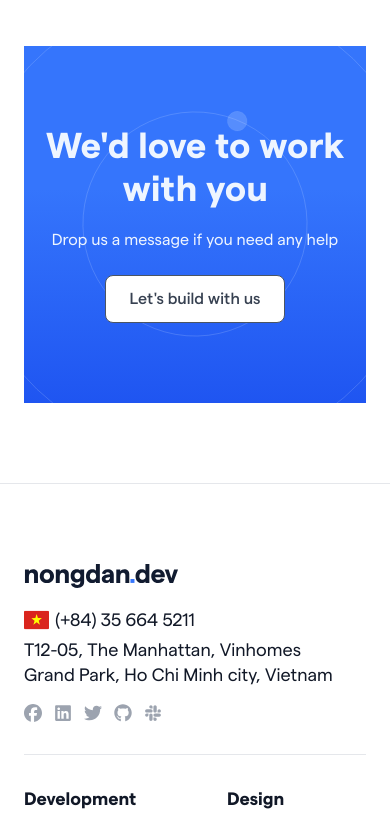
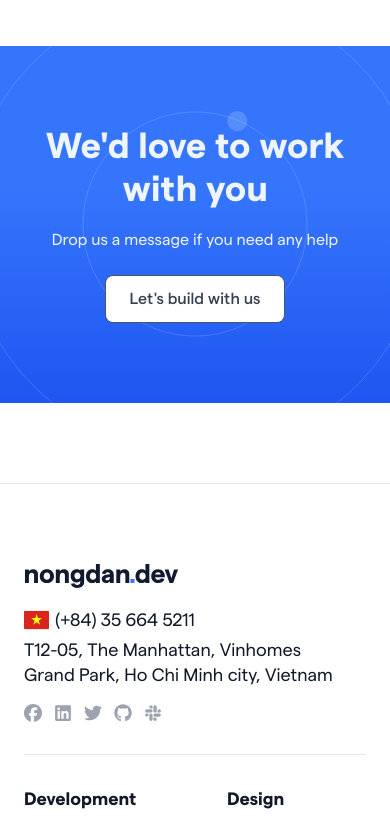
Before and after one commit to nongdan-dev/website, a React (Vite) app: page / in a window 390 px wide. Shown: the part 7980-8811 px from the top of the page. Built offline with nearby package versions, Linux system fonts and the light colour scheme.

Commit message:
fix: fill full Screen CTA

```diff
--- a/src/components/widget/SectionCTA.tsx
+++ b/src/components/widget/SectionCTA.tsx
@@ -1,12 +1,14 @@
 import { twMerge } from 'tailwind-merge'
+import theme from 'tailwindcss/defaultTheme'
 
 import { Button, Link } from '@/components/ui'
+import { useMediaQuery } from '@/hooks/useMediaQuery'
 
 import { Orbits } from '../icons'
 import { Section } from './Section'
 
 export function SectionCTA() {
-  const matches = false
+  const matches = useMediaQuery(`(max-width: ${theme.screens.lg})`)
 
   return (
     <Section
```
